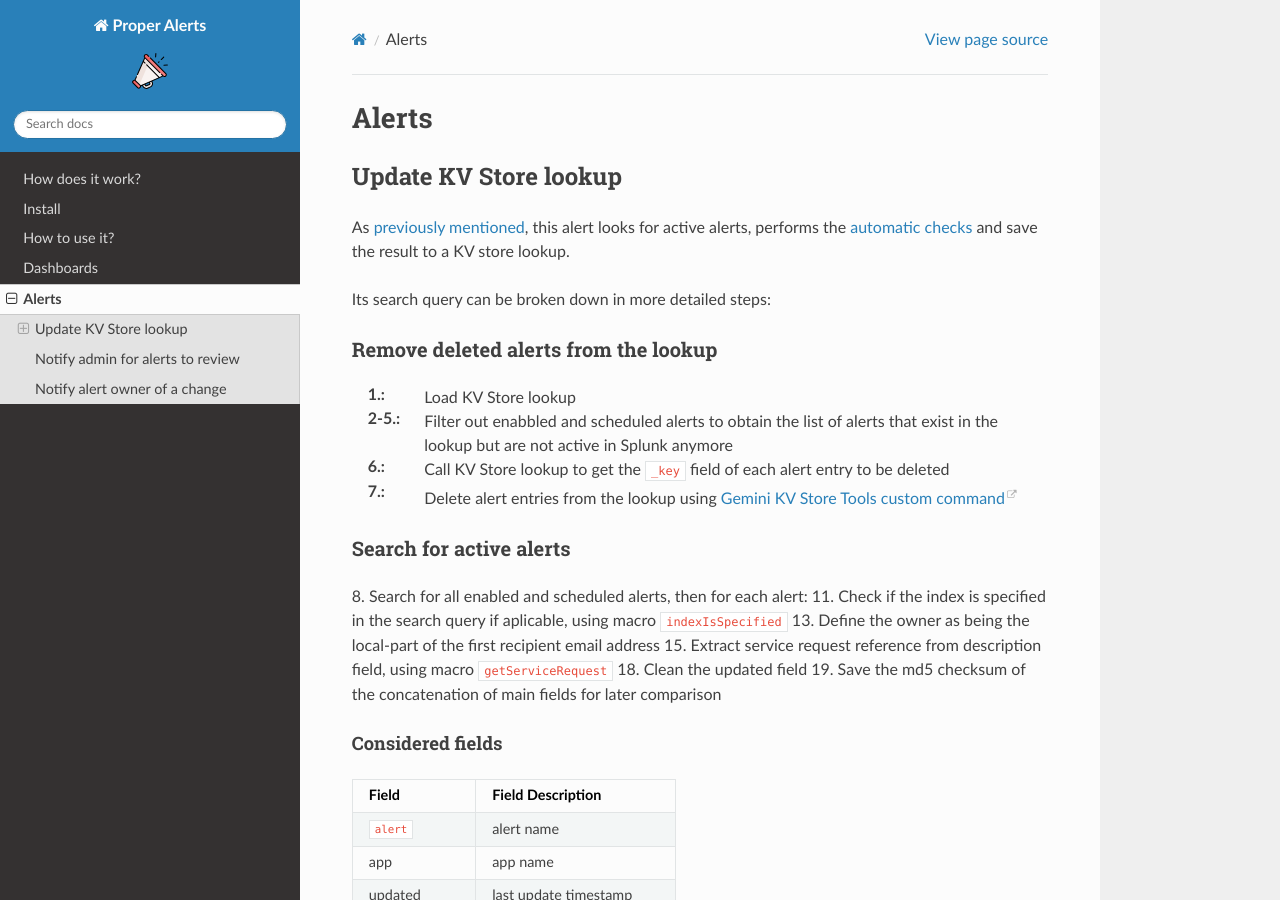
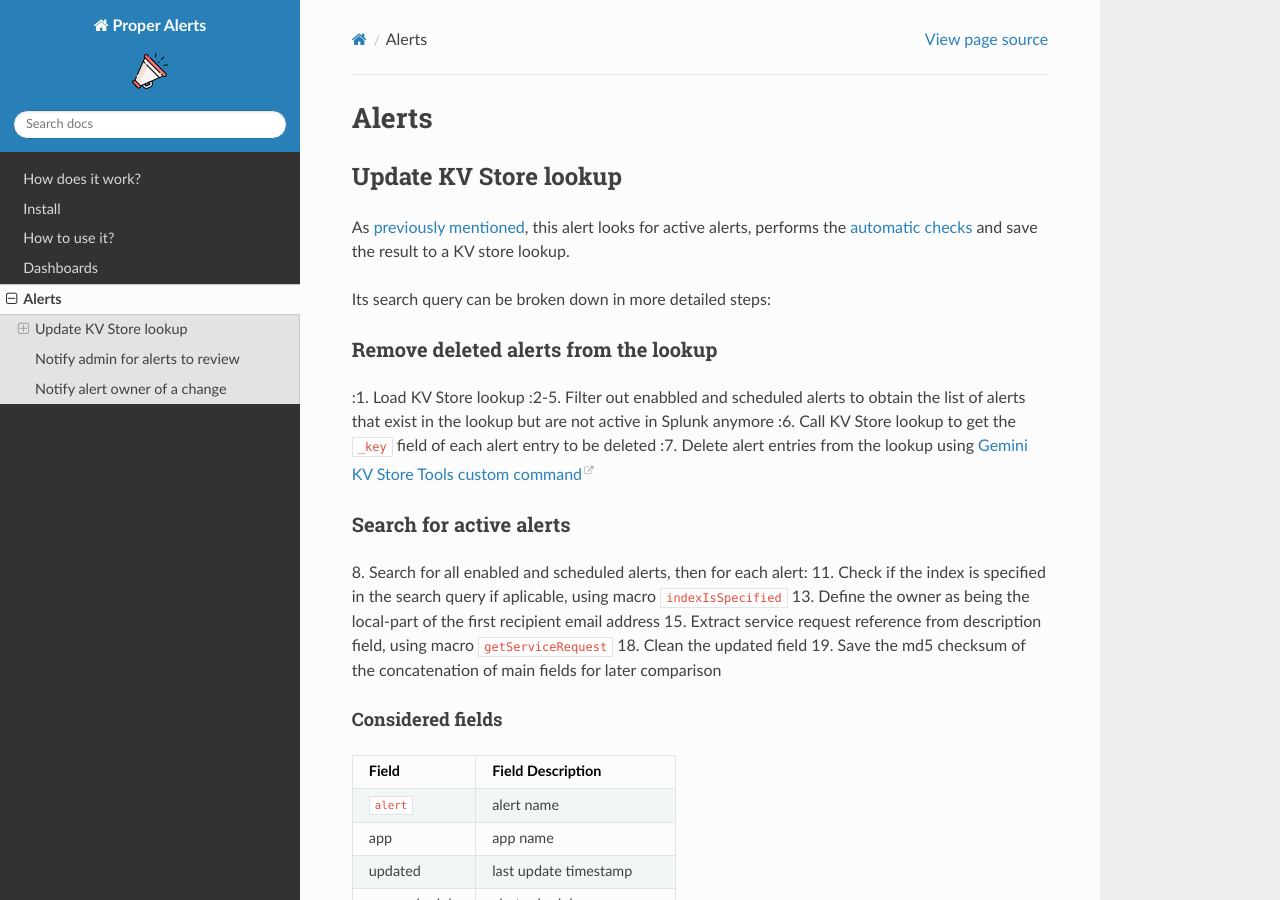
Before and after one commit to a-l-h/splunk-app-proper-alerts, a Sphinx documentation site: the page built from doc/alerts.rst, in a window 1280 px wide and 900 px high. Built offline with Sphinx 7.4.7 and the Read the Docs theme 2.0.0, drawn with Linux system fonts in a browser that asks for light colours.

```diff
--- a/doc/alerts.rst
+++ b/doc/alerts.rst
@@ -11,10 +11,10 @@ Its search query can be broken down in more detailed steps:
 Remove deleted alerts from the lookup
 ------------------------------------------------
 
-:1.:    Load KV Store lookup
-:2-5.:  Filter out enabbled and scheduled alerts to obtain the list of alerts that exist in the lookup but are not active in Splunk anymore
-:6.:    Call KV Store lookup to get the ``_key`` field of each alert entry to be deleted
-:7.:    Delete alert entries from the lookup using `Gemini KV Store Tools custom command <https://splunkbase.splunk.com/app/3536/#/details>`_
+:1.    Load KV Store lookup
+:2-5.  Filter out enabbled and scheduled alerts to obtain the list of alerts that exist in the lookup but are not active in Splunk anymore
+:6.    Call KV Store lookup to get the ``_key`` field of each alert entry to be deleted
+:7.    Delete alert entries from the lookup using `Gemini KV Store Tools custom command <https://splunkbase.splunk.com/app/3536/#/details>`_
 
 Search for active alerts
 ------------------------
```
